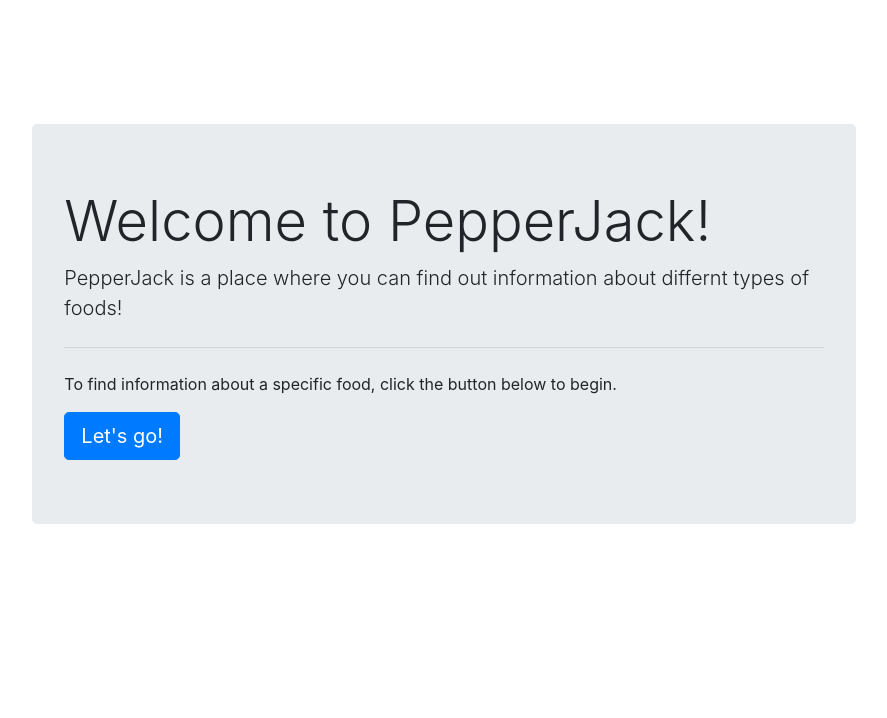
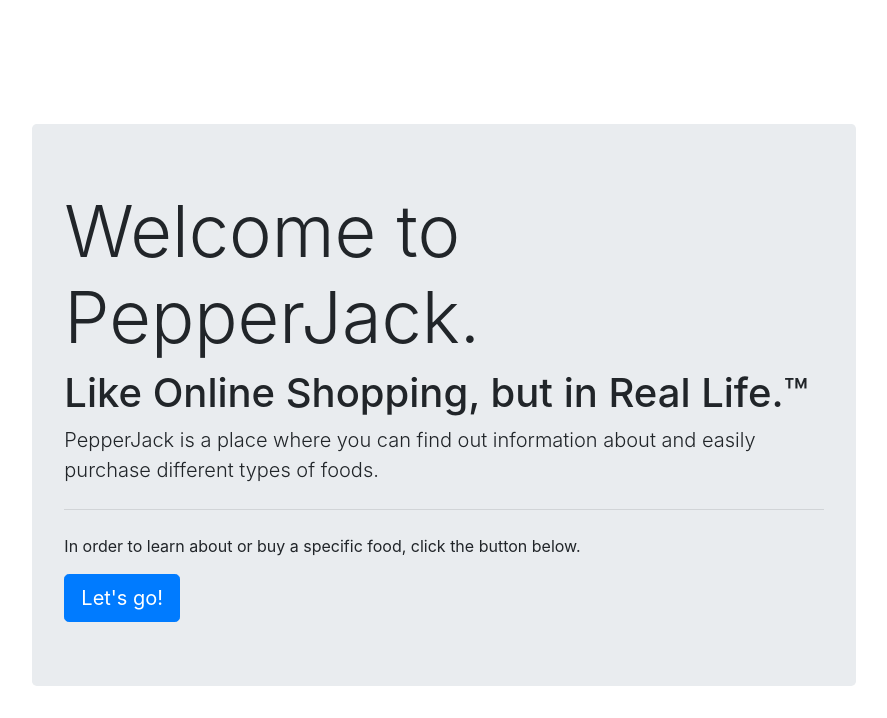
Before and after one commit to klxu03/BlairHacks2020, a Flask app: page / in a window 1280 px wide. Shown: the part 142-860 px from the top of the page, without its empty margins (196-1083 px from the left). Before the commit the page ends 666 px from the top, so only its background shows below. Run offline with Flask 2, Linux system fonts and the light colour scheme; some libraries are stand-ins or nearby versions.

Commit message:
Made a bit prettier, removed reference to extra_info

```diff
--- a/flask_app/store/routes.py
+++ b/flask_app/store/routes.py
@@ -23,7 +23,7 @@ def getInfo(ingr, upc=None):
         name = item_json["hints"][0]["food"]["label"]
     nutr_info = item_json["hints"][0]["food"]["nutrients"]
     #extra_info = items[name] if name in items else items["other"] # TODO will be replaced by database
-    return render_template("item.html", name=name, nutr_info=nutr_info, extra_info=extra_info)
+    return render_template("item.html", name=name, nutr_info=nutr_info, extra_info={"TODO"})
 
 @app.route('/item', methods=['GET', 'POST'])
 def item():
--- a/flask_app/store/templates/index.html
+++ b/flask_app/store/templates/index.html
@@ -2,10 +2,11 @@
 {% block item %}
     <div class = "col-md-8 offset-md-2 welcome">
         <div class="jumbotron">
-            <h1 class="display-4">Welcome to PepperJack!</h1>
-            <p class="lead">PepperJack is a place where you can find out information about differnt types of foods!</p>
+            <h1 class="display-3">Welcome to PepperJack.</h1>
+            <h1 class="display-5">Like Online Shopping, but in Real Life.&#8482</h1>
+            <p class="lead">PepperJack is a place where you can find out information about and easily purchase different types of foods.</p>
             <hr class="my-4">
-            <p>To find information about a specific food, click the button below to begin.</p>
+            <p>In order to learn about or buy a specific food, click the button below.</p>
             <a class="btn btn-primary btn-lg" href="{{url_for('item')}}" role="button">Let's go!</a>
         </div>
     </div>
```
Also changed, not shown: 1 other file.
